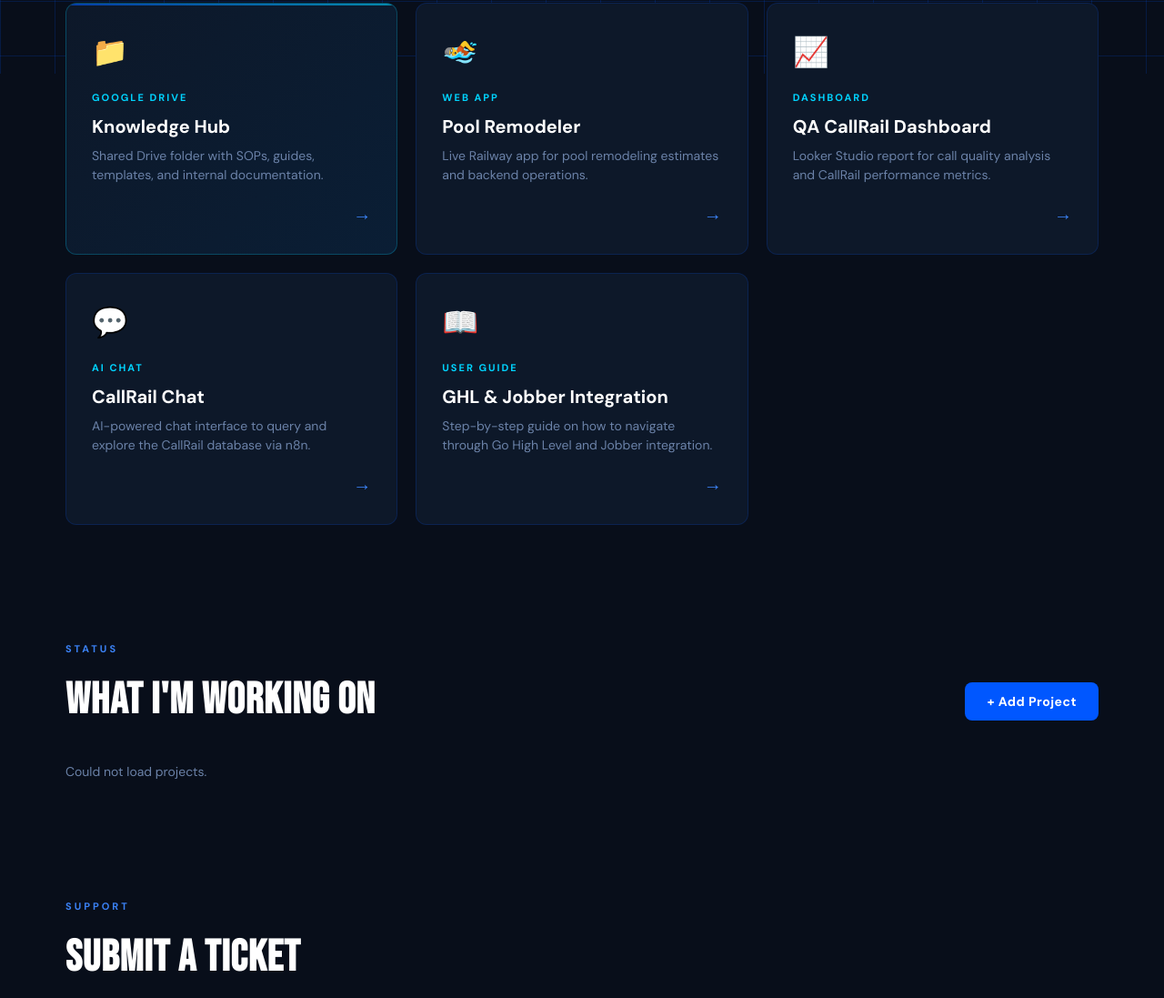
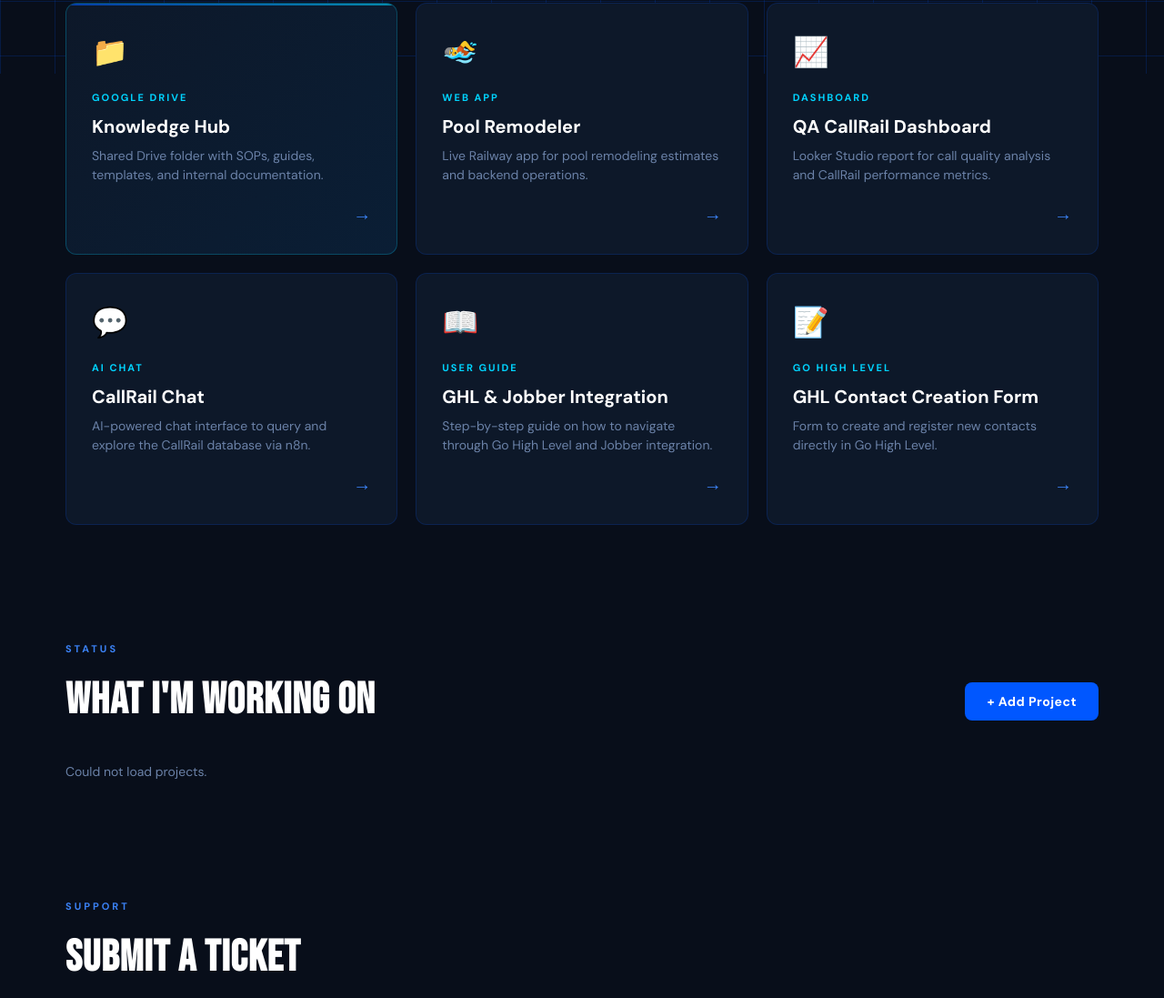
Before and after one commit to clone33ai-cmyk/main-hub, a website: page public/index.html in a window 1280 px wide. Shown: the part 719-1816 px from the top of the page at 91% size. Drawn offline with Linux system fonts and the light colour scheme; no server answers.

Commit message:
Add files via upload

```diff
--- a/public/index.html
+++ b/public/index.html
@@ -84,6 +84,17 @@
             <div class="card-tag">User Guide</div>
             <h3>GHL & Jobber Integration</h3>
             <p>Step-by-step guide on how to navigate through Go High Level and Jobber integration.</p>
+          </div>
+          <div class="card-arrow">→</div>
+        </a>
+
+
+        <a href="https://app.gohighlevel.com/v2/preview/1Gi8zkUtu9ImUpvauwvf?notrack=true" target="_blank" class="card">
+          <div class="card-icon">📝</div>
+          <div class="card-body">
+            <div class="card-tag">Go High Level</div>
+            <h3>GHL Contact Creation Form</h3>
+            <p>Form to create and register new contacts directly in Go High Level.</p>
           </div>
           <div class="card-arrow">→</div>
         </a>
```
